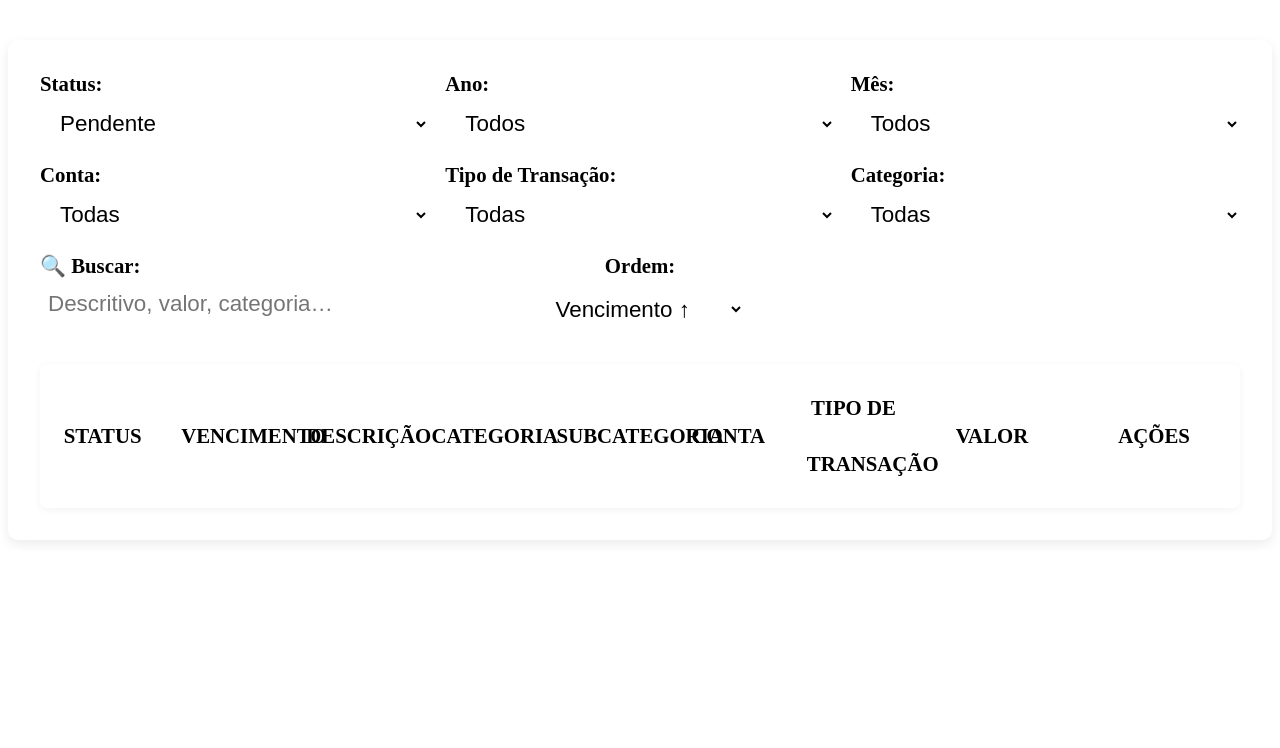
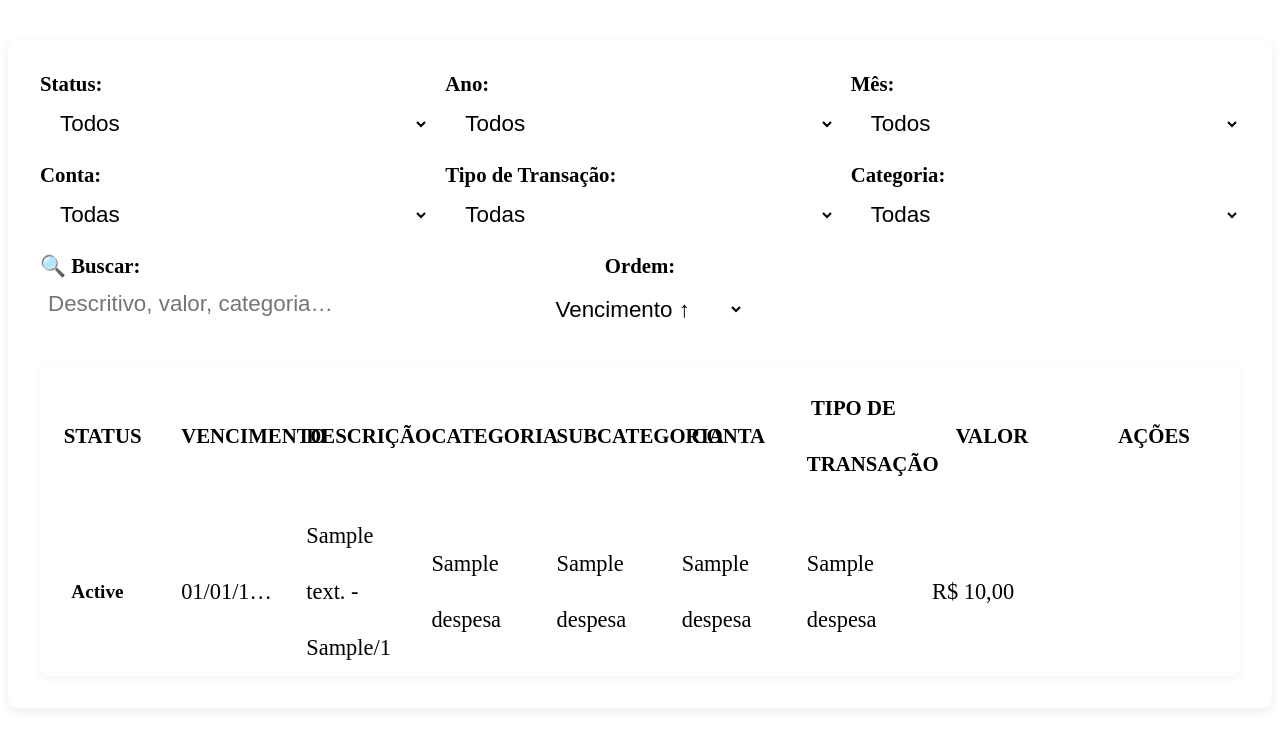
Before and after one commit to tininhofita/ficaSuave, a PHP site: template app/views/despesas.php in a window 1280 px wide. Shown: the top 748 px of the page. Run offline with PHP 8.4, Linux system fonts and the light colour scheme; the template is opened without the code that fills it: most values are stand-ins (such as "Sample title", 1, 10 or a date in 2020).

Commit message:
apenas inserindo o selected em status na view de despesa

```diff
--- a/app/views/despesas.php
+++ b/app/views/despesas.php
@@ -69,9 +69,9 @@ ini_set('display_errors', 1);
         <div class="filtro">
             <label for="filtro-status">Status:</label>
             <select id="filtro-status">
-                <option value="">Todos</option>
+                <option value="" selected>Todos</option>
                 <option value="pago">Pago</option>
-                <option value="pendente" selected>Pendente</option>
+                <option value="pendente">Pendente</option>
                 <option value="atrasado">Atrasado</option>
                 <option value="estornado">Estornado</option>
             </select>
```
